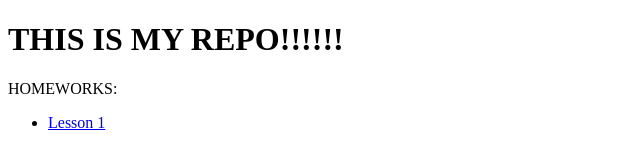
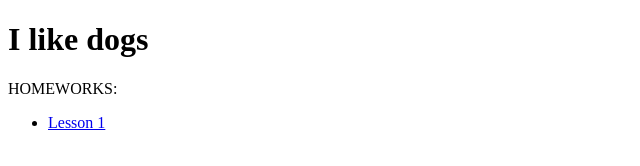
Before and after one commit to OleksandrHuts/FE_INT_10, a plain HTML site: page index.html in a window 1280 px wide. Shown: the whole page, without its empty margins (0-640 px from the left). Drawn offline with Linux system fonts and the light colour scheme.

```diff
--- a/index.html
+++ b/index.html
@@ -6,7 +6,7 @@
     <title>Main page</title>
 </head>
 <body>
-    <h1>THIS IS MY REPO!!!!!!</h1>
+    <h1>I like dogs</h1>
     <p>HOMEWORKS:</p>
     <ul>
         <li>
```
